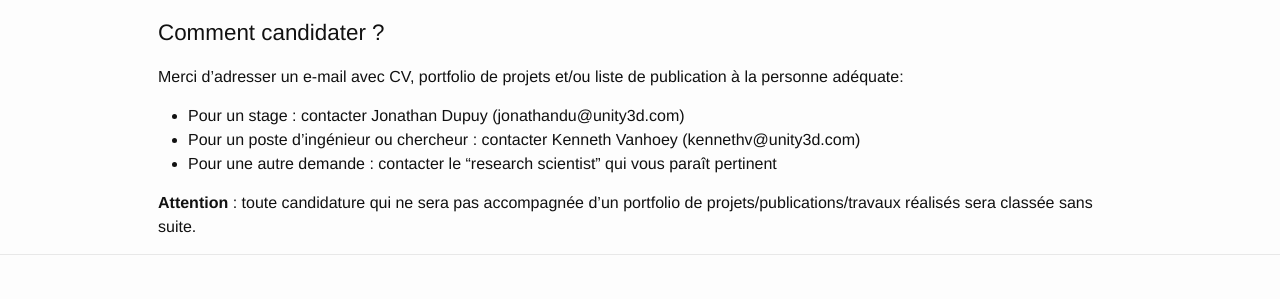
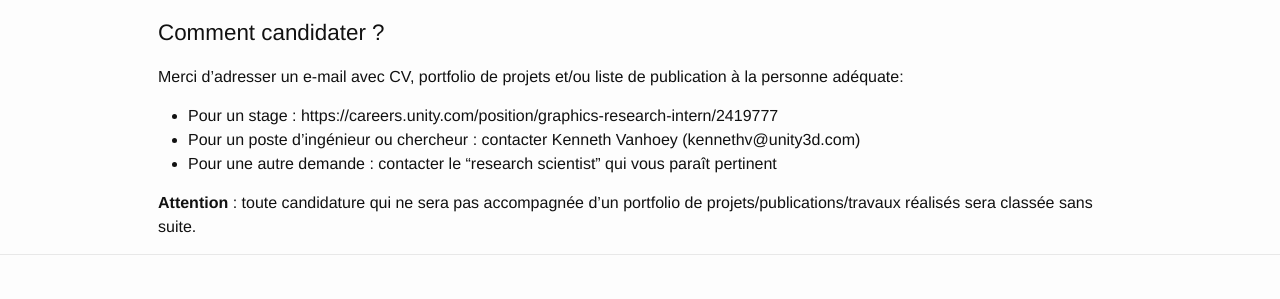
Before and after one commit to unity-grenoble/website, a Jekyll site: the page built from _posts/2019-09-17-news-looking-for-talent.markdown, in a window 1280 px wide. Shown: the part 611-910 px from the top of the page. Built offline with Jekyll 4.4.1, drawn with Linux system fonts in a browser that asks for light colours.

Commit message:
added link for internships

```diff
--- a/_posts/2019-09-17-news-looking-for-talent.markdown
+++ b/_posts/2019-09-17-news-looking-for-talent.markdown
@@ -23,7 +23,7 @@
 
 ##### Comment candidater ?
 Merci d'adresser un e-mail avec CV, portfolio de projets et/ou liste de publication à la personne adéquate:
-* Pour un stage : contacter Jonathan Dupuy (jonathandu@unity3d.com)
+* Pour un stage : https://careers.unity.com/position/graphics-research-intern/2419777
 * Pour un poste d'ingénieur ou chercheur : contacter Kenneth Vanhoey (kennethv@unity3d.com)
 * Pour une autre demande : contacter le "research scientist" qui vous paraît pertinent
 
```
